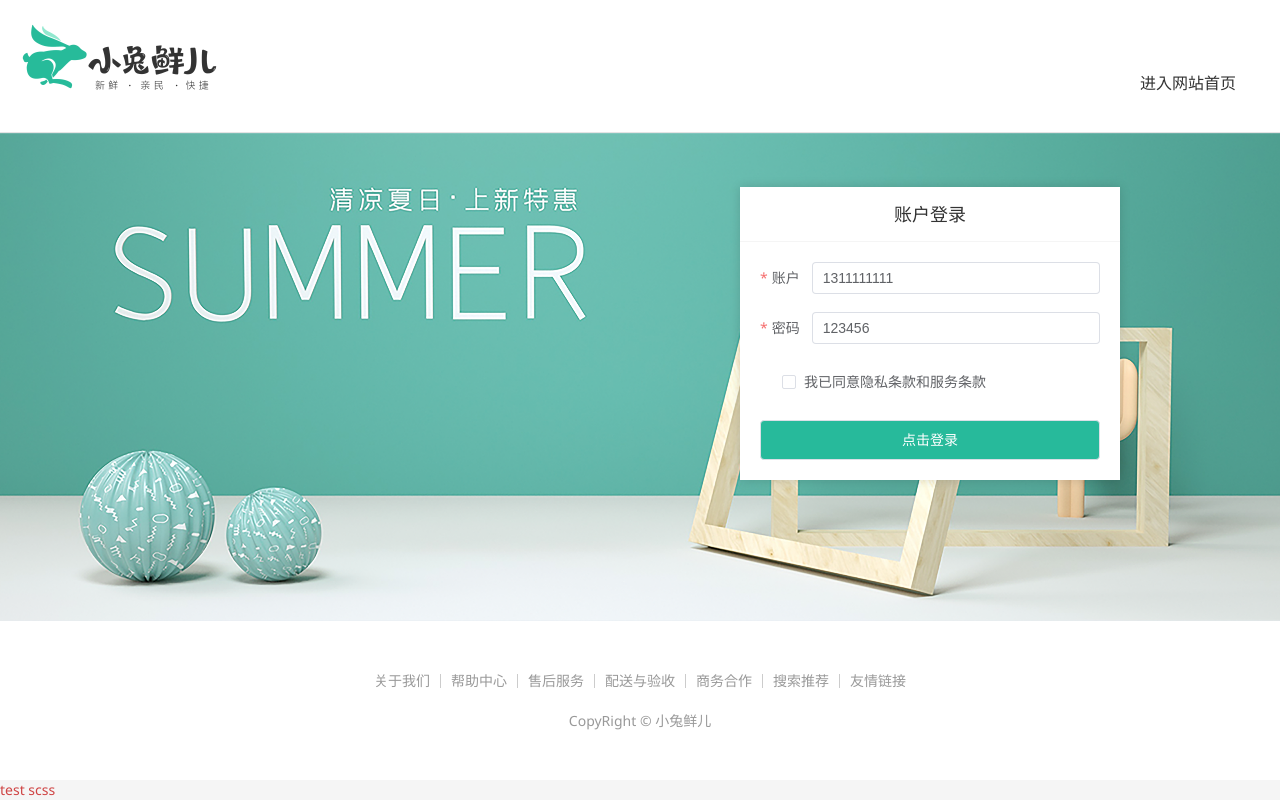
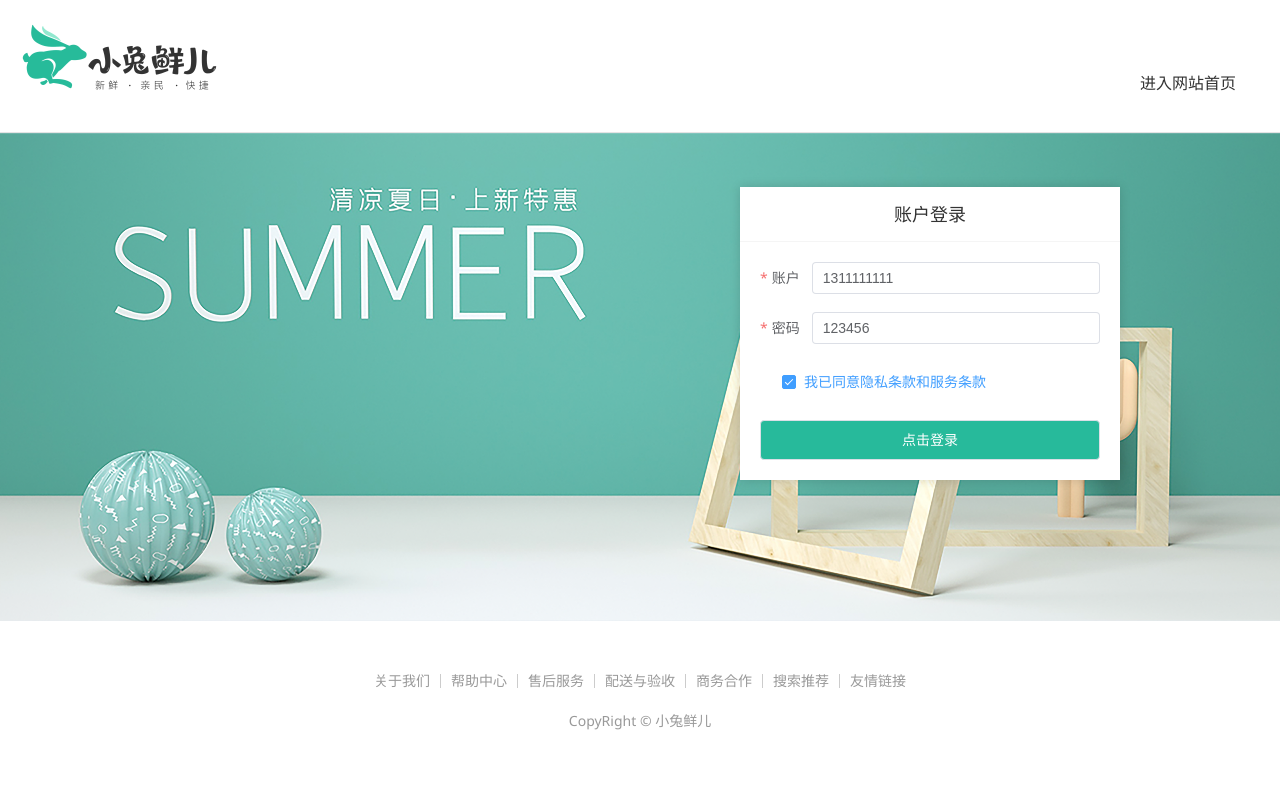
Before and after one commit to XuHuanxuan/vue-rabbit, a Vue app: page /login in a window 1280 px wide. Built offline with nearby package versions, Linux system fonts and the light colour scheme; a small style sheet from the web is missing; what vue3-lazy would draw is missing.

Commit message:
自定义校验

```diff
--- a/src/App.vue
+++ b/src/App.vue
@@ -4,9 +4,6 @@
 
 <template>
   <RouterView />
-  <div class="test">
-    test scss
-  </div>
 </template>
 
 <style scoped lang="scss">
--- a/src/views/Login/index.vue
+++ b/src/views/Login/index.vue
@@ -18,8 +18,8 @@ const rules = {
     ],
     agree: [
         {
-            validator: (rule, val, callback) => {
-                return val ? callback() : new Error('请先同意协议')
+            validator: (rule, value, callback) => {
+                return value ? callback() : callback(new Error('请先同意协议'))
             }
         }
     ]
@@ -55,8 +55,8 @@ const rules = {
                             <el-form-item prop="password" label="密码">
                                 <el-input v-model="userInfo.password" />
                             </el-form-item>
-                            <el-form-item label-width="22px">
-                                <el-checkbox size="large">
+                            <el-form-item prop="agree" label-width="22px">
+                                <el-checkbox size="large" v-model="userInfo.agree">
                                     我已同意隐私条款和服务条款
                                 </el-checkbox>
                             </el-form-item>
```
